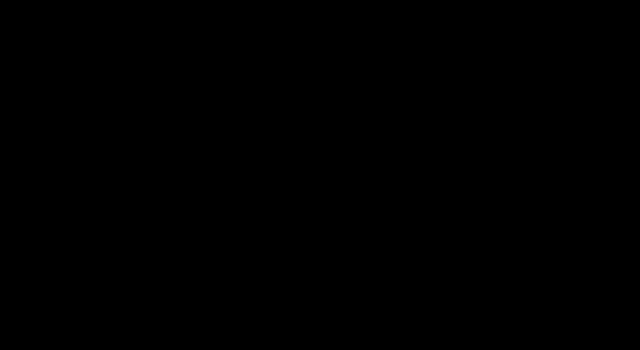
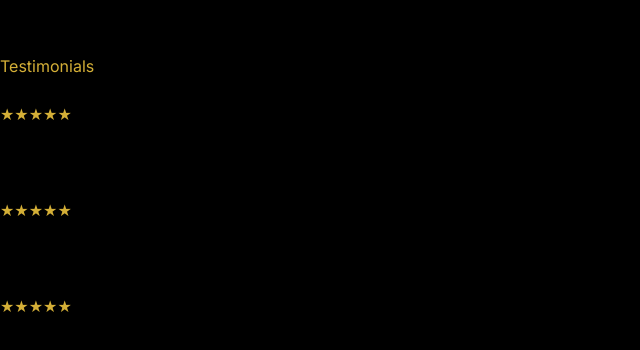
Before and after one commit to TheBeaume/aurelia, a React (Vite) app: page / in a window 1280 px wide. Shown: the part 1584-1934 px from the top of the page, without its empty margins (0-640 px from the left). Before the commit the page ends 1738 px from the top, so only its background shows below. Built offline with nearby package versions, Linux system fonts and the light colour scheme.

Commit message:
Added premium testimonials section

```diff
--- a/src/App.jsx
+++ b/src/App.jsx
@@ -5,6 +5,7 @@
 import Experience from "./components/Experience";
 import Services from "./components/Services";
 import WhyChoose from "./components/WhyChoose";
+import Testimonials from "./components/Testimonials";
 import Footer from "./components/Footer";
 import WhatsAppButton from "./components/WhatsAppButton";
 import ThemeSwitcher from "./components/ThemeSwitcher";
@@ -22,9 +23,11 @@
       <Experience />
       <Services />
       <WhyChoose />
+      <Testimonials />
       <Footer />
+
+      <ThemeSwitcher setTheme={setTheme} />
       <WhatsAppButton />
-      <ThemeSwitcher setTheme={setTheme} />
     </div>
   );
 }
--- a/src/components/Testimonials.jsx
+++ b/src/components/Testimonials.jsx
@@ -0,0 +1,79 @@
+const reviews = [
+  {
+    name: "Sarah Johnson",
+    service: "Hair Transformation",
+    review:
+      "Absolutely amazing experience! The team completely transformed my look. Highly recommended.",
+    rating: "★★★★★",
+  },
+  {
+    name: "Emma Wilson",
+    service: "Luxury Facial",
+    review:
+      "The atmosphere, staff and service were exceptional. I'll definitely come back.",
+    rating: "★★★★★",
+  },
+  {
+    name: "Olivia Brown",
+    service: "Bridal Makeup",
+    review:
+      "Professional artists and premium products. My wedding makeup lasted all day.",
+    rating: "★★★★★",
+  },
+];
+
+function Testimonials() {
+  return (
+    <section className="bg-zinc-950 py-24 px-6">
+      <div className="max-w-7xl mx-auto">
+
+        <p
+          className="uppercase tracking-[5px] text-center"
+          style={{ color: "var(--accent)" }}
+        >
+          Testimonials
+        </p>
+
+        <h2 className="text-5xl font-bold text-center mt-4">
+          Loved By Our Clients
+        </h2>
+
+        <div className="grid md:grid-cols-3 gap-8 mt-16">
+
+          {reviews.map((item, index) => (
+            <div
+              key={index}
+              className="rounded-3xl border border-white/10 bg-black/40 backdrop-blur-xl p-8 hover:-translate-y-2 transition-all duration-300"
+            >
+              <div
+                className="text-xl mb-4"
+                style={{ color: "var(--accent)" }}
+              >
+                {item.rating}
+              </div>
+
+              <p className="text-zinc-300 leading-7">
+                "{item.review}"
+              </p>
+
+              <div className="mt-8">
+                <h3 className="font-bold text-lg">
+                  {item.name}
+                </h3>
+
+                <p className="text-zinc-500">
+                  {item.service}
+                </p>
+              </div>
+
+            </div>
+          ))}
+
+        </div>
+
+      </div>
+    </section>
+  );
+}
+
+export default Testimonials;
```
